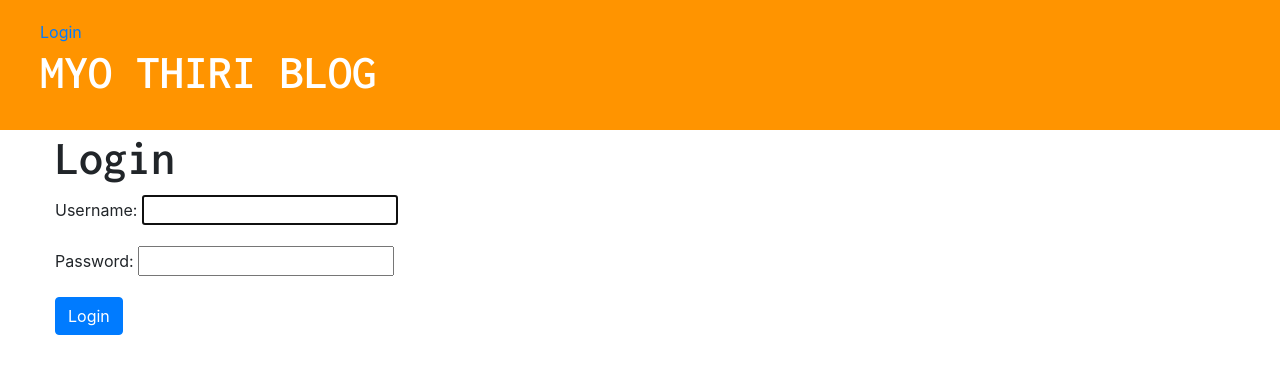
After one commit to myo-thi-ri/my_django_blog_project, a Django app: page /accounts/login/ in a window 1280 px wide. The commit adds this page. Shown: the top 374 px of the page. Run offline with Django 3.2, Linux system fonts and the light colour scheme; some libraries are stand-ins or nearby versions.

Commit message:
Add login funtionality.

```diff
--- a/blog/Templates/blog/base.html
+++ b/blog/Templates/blog/base.html
@@ -3,15 +3,22 @@
 <head>
     <head>
         <meta charset="UTF-8">
-        <title>My Blog</title>
+        <title>{% block title %}{% endblock %}</title>
         <link href="https://fonts.googleapis.com/css2?family=Inconsolata:wght@600&display=swap" rel="stylesheet">
         <link rel="stylesheet" href="https://stackpath.bootstrapcdn.com/bootstrap/4.5.0/css/bootstrap.min.css">
         <link rel="stylesheet" href="{% static 'css/blog.css' %}">
+        <link rel="stylesheet" href="https://use.fontawesome.com/releases/v5.1.0/css/all.css" integrity="sha384-lKuwvrZot6UHsBSfcMvOkWwlCMgc0TaWr+30HWe3a4ltaBwTZhyTEggF5tJv8tbt" crossorigin="anonymous">
 
 
     </head>
     <body>
     <div class="page-header">
+        {% if user.is_authenticated %}
+            <a href="" class="top-menu">Draft</a>
+            <a href="{% url 'post_new' %}" class="top-menu">Create new post</a>
+        {% else %}
+            <a href="{% url 'login'%}" class="top-menu">Login</a>
+        {% endif %}
         <h1><a href="{% url "post_list" %}">MYO THIRI BLOG</a></h1>
     </div>
     <div class="content container">
--- a/blog/Templates/blog/post_details.html
+++ b/blog/Templates/blog/post_details.html
@@ -1,5 +1,6 @@
 {% extends 'blog/base.html'%}
 
+{% block title %}{{ post.title }}{% endblock %}
 {% block page %}
 <div class="post">
 
@@ -9,8 +10,7 @@
     </div>
 
     {% endif %}
-
-    <a href="{%url 'post_edit' pk=post.pk %}">This is link<i class="fas fa-edit fa-2x"></i></a>
+    <a href="{%url 'post_edit' pk=post.pk %}"><i class="fas fa-edit fa-2x"></i></a>
     <h1><a href="{% url 'post_list' %}">{{ post.title }}</a></h1>
     <p>{{ post.text|linebreaksbr }}</p>
 </div>
--- a/blog/Templates/blog/post_edit.html
+++ b/blog/Templates/blog/post_edit.html
@@ -1,4 +1,7 @@
 {% extends 'blog/base.html' %}
+
+{% block title %}{{ post.title }}{% endblock %}
+
 {% block page %}
 <h1>New Post</h1>
 <form method="post" class="post-form-blog">
--- a/blog/Templates/blog/post_list.html
+++ b/blog/Templates/blog/post_list.html
@@ -1,5 +1,6 @@
 {% extends 'blog/base.html'%}
 
+{% block title %}My Blog{% endblock %}
 {% block page %}
 {% for post in posts %}
 <div class="post">
--- /dev/null
+++ b/blog/Templates/registration/login.html
@@ -0,0 +1,11 @@
+{% extends 'blog/base.html' %}
+
+{% block title %}Login{% endblock %}
+{% block page %}
+    <h2>Login</h2>
+    <form action="" method="post">
+        {% csrf_token %}
+        {{ form.as_p }}
+    <button type="submit" class="btn btn-primary">Login</button>
+    </form>
+{% endblock %}
--- a/blog/urls.py
+++ b/blog/urls.py
@@ -1,9 +1,11 @@
 from django.urls import path
 from . import views
+from django.contrib.auth import views as auth_views
 
 urlpatterns = [
     path('', views.post_list, name='post_list'),
     path('post/<int:pk>/', views.post_details, name="post_detail"),
     path('post/new/', views.post_new, name='post_new'),
-    path('post/<int:pk>/edit/', views.post_edit, name='post_edit')
+    path('post/<int:pk>/edit/', views.post_edit, name='post_edit'),
+    path('accounts/login/', auth_views.LoginView.as_view(template_name="registration/login.html"), name='login'),
 ]
--- a/blog/views.py
+++ b/blog/views.py
@@ -1,3 +1,4 @@
+from django.contrib.auth.decorators import login_required
 from django.shortcuts import render, get_object_or_404, redirect
 from django.utils import timezone
 from .models import Post
@@ -17,7 +18,7 @@ def post_details(request, pk):
     stuff_for_frontend = {'post': post}
     return render(request, 'blog/post_details.html', stuff_for_frontend)
 
-
+@login_required
 def post_new(request):
     if request.method == 'POST':
         form = PostForm(request.POST)
--- a/mysite/settings.py
+++ b/mysite/settings.py
@@ -26,6 +26,8 @@ SECRET_KEY = 'oig8)o(03^)-&l%q^x@ri)83%pszogx^ke264k%dv89f)l5g=-'
 DEBUG = True
 
 ALLOWED_HOSTS = []
+
+LOGIN_REDIRECT_URL = 'post_list'
 
 
 # Application definition
```
Also changed, not shown: db.sqlite3.
